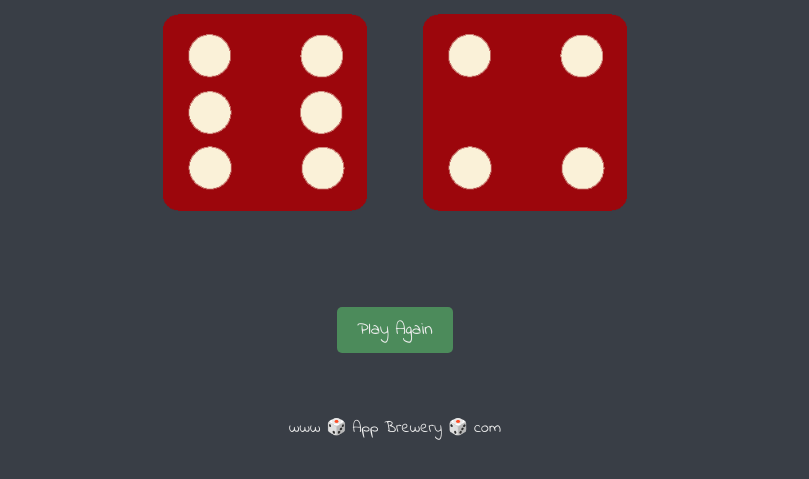
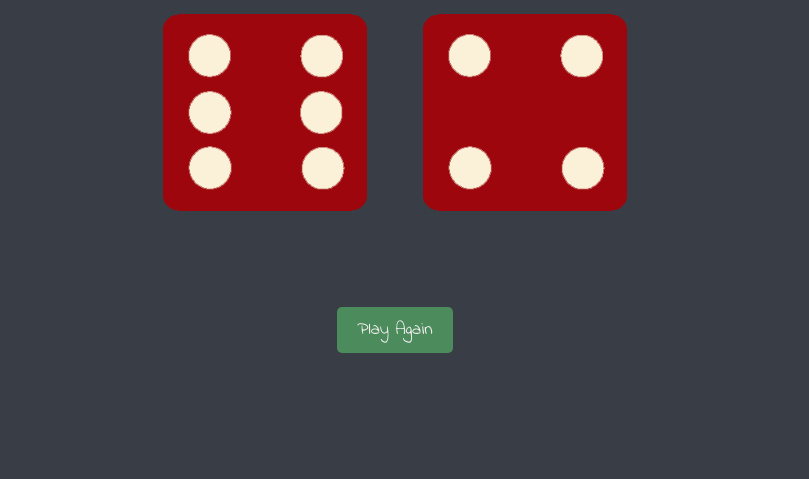
Before and after one commit to rojpatigdas/dice-game, a plain HTML site: page dicegame.html in a window 1280 px wide. Shown: the part 321-800 px from the top of the page, without its empty margins (245-1054 px from the left). Drawn offline with Linux system fonts and the light colour scheme.

Commit message:
dice game

```diff
--- a/dicegame.html
+++ b/dicegame.html
@@ -34,7 +34,6 @@
 
 
 
-    <footer>www 🎲 App Brewery 🎲 com</footer>
     <script src="./index.js" charset="UTF-8"></script>
   </body>
 </html>
```
Also changed, not shown: index.html (+0 -1 lines).
